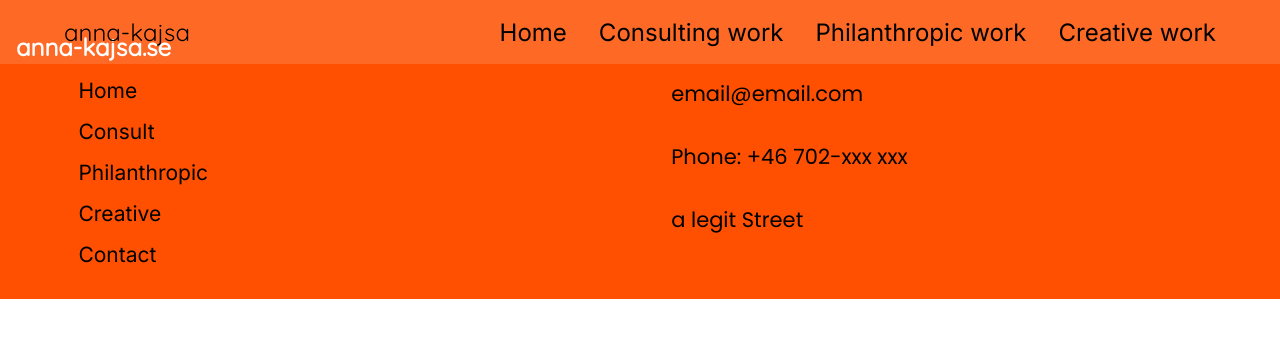
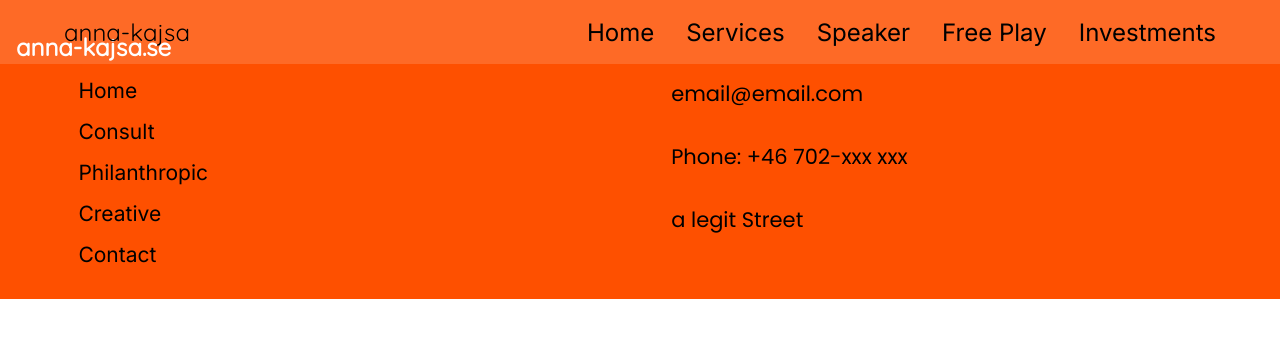
Before and after one commit to Cellmon95/anna-kajsa, a Next.js app: page / in a window 1280 px wide. Shown: the top 338 px of the page. Built offline with nearby package versions, Linux system fonts and the light colour scheme.

Commit message:
worked on titledParagraph

```diff
--- a/sanity/schemas/titledParagraph.ts
+++ b/sanity/schemas/titledParagraph.ts
@@ -28,7 +28,10 @@ export const titledParagraph = defineType({
             decorators: [
               { title: 'Strong', value: 'strong' },
               { title: 'Italic', value: 'em' },
+              { title: 'Underline', value: 'underline' },
+              { title: 'Strike Through', value: 'strike-through' },
             ],
+            annotations:[],
           },
         },
       ],
--- a/src/app/globals.css
+++ b/src/app/globals.css
@@ -61,7 +61,7 @@ p {
   color: var(--Text, #000);
 
   font-family: Poppins;
-  font-size: 16px;
+  font-size: 20px;
   font-style: normal;
   font-weight: 400;
   line-height: normal;
@@ -80,6 +80,10 @@ a {
   display: none;
 }
 
+.videoHide {
+  height: 0;
+}
+
 @media only screen and (min-width: 1024px) {
   p {
     font-size: 20px;
--- a/src/components/Navbar/navbar.tsx
+++ b/src/components/Navbar/navbar.tsx
@@ -49,10 +49,7 @@ export default function Navbar() {
             : ''
         }`}
       >
-        <Link
-          onClick={asd}
-          href={'/'}
-        >
+        <Link onClick={asd} href={'/'}>
           <h3>anna-kajsa</h3>
         </Link>
         <motion.nav
@@ -77,18 +74,21 @@ export default function Navbar() {
           <Link className={styles.links} onClick={asd} href={'/'}>
             Home
           </Link>
-          <Link className={styles.links} onClick={asd} href={'/consult'}>
-            Consulting work
+          <Link className={styles.links} onClick={asd} href={'/services'}>
+            Services
           </Link>
-          <Link className={styles.links} onClick={asd} href={'/philantropy'}>
-            Philanthropic work
+          <Link className={styles.links} onClick={asd} href={'/speaker'}>
+            Speaker
+          </Link>
+          <Link className={styles.links} onClick={asd} href={'/free-play'}>
+            Free Play
           </Link>
           <Link
             onClick={asd}
             className={`${styles.lastLink}  ${styles.links}`}
-            href={'/creative'}
+            href={'/investments'}
           >
-            Creative work
+            Investments
           </Link>
         </motion.nav>
         <button className={styles.iconButton} onClick={toggleScroll}>
--- a/src/components/TiltledParagraph/titledParagraph.tsx
+++ b/src/components/TiltledParagraph/titledParagraph.tsx
@@ -2,7 +2,7 @@
 
 import { color } from 'framer-motion';
 import styles from './titledParagraph.module.css';
-import React from 'react';
+import React, { useState } from 'react';
 
 interface TitledParagraphProps {
   backgroundColor: string;
@@ -15,6 +15,8 @@ export default function TitledParagraph(props: TitledParagraphProps) {
   const backgroundColorStyle: React.CSSProperties = {
     backgroundColor: backgroundColor,
   };
+
+  const content = props.content || [];
   return (
     <>
       <div
@@ -22,7 +24,7 @@ export default function TitledParagraph(props: TitledParagraphProps) {
         className={styles.titledParagraphContainer}
       >
         <h1>{props.heading}</h1>
-        {props.content.map((block, i, array) => {
+        {content.map((block, i: number, array: any[]) => {
           if (i !== array.length - 1) return buildBlock(block);
           else return buildBlock(block, true);
         })}
--- a/src/components/navcard/NavCard.module.css
+++ b/src/components/navcard/NavCard.module.css
@@ -4,7 +4,7 @@
   flex-direction: column;
   justify-content: space-between;
   gap: 1rem;
-  min-height: 31.938rem; /*  510px */
+  min-height: 40rem; /*  510px */
   min-width: 19.438rem; /* 311px */
   max-width: 19.438rem; /* 311px */
   border-radius: 10px;
```
Also changed, not shown: src/components/PodcastList/PodcastList.tsx (+10 -2 lines), src/components/VideoPlayer/VideoPlayer.tsx (+13 -7 lines), src/components/VideoPlayer/VideoPlayer.module.css (line endings or trailing spaces).
